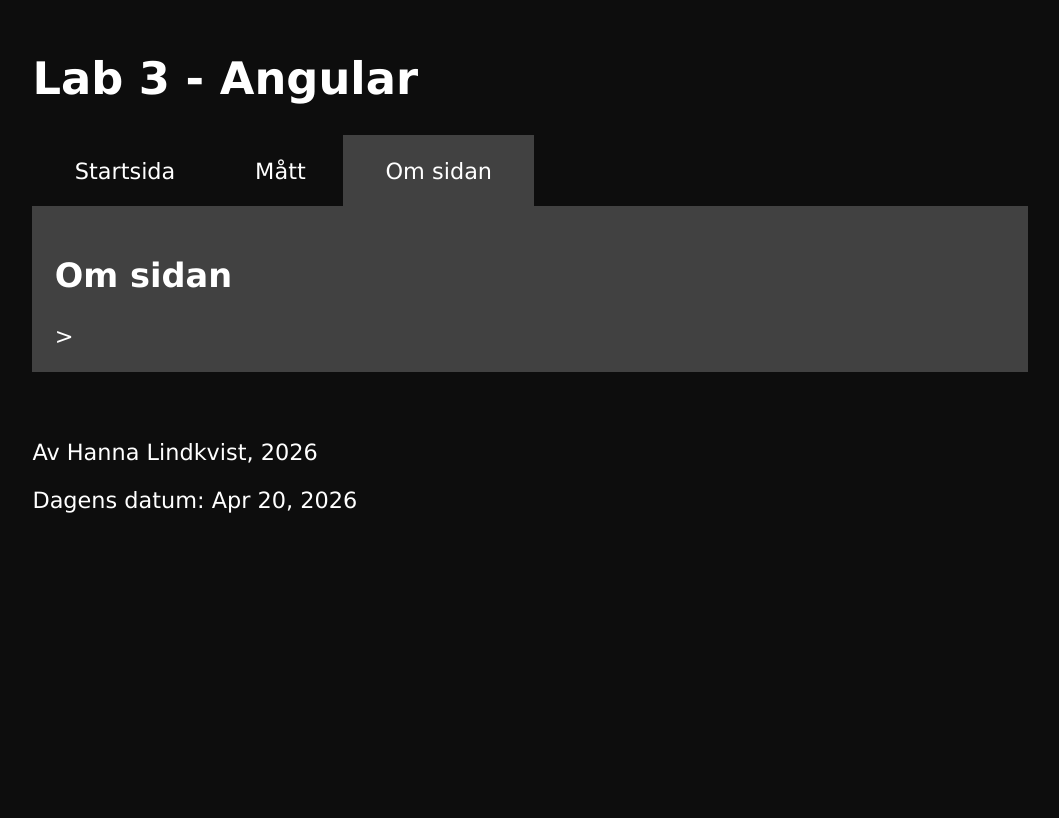
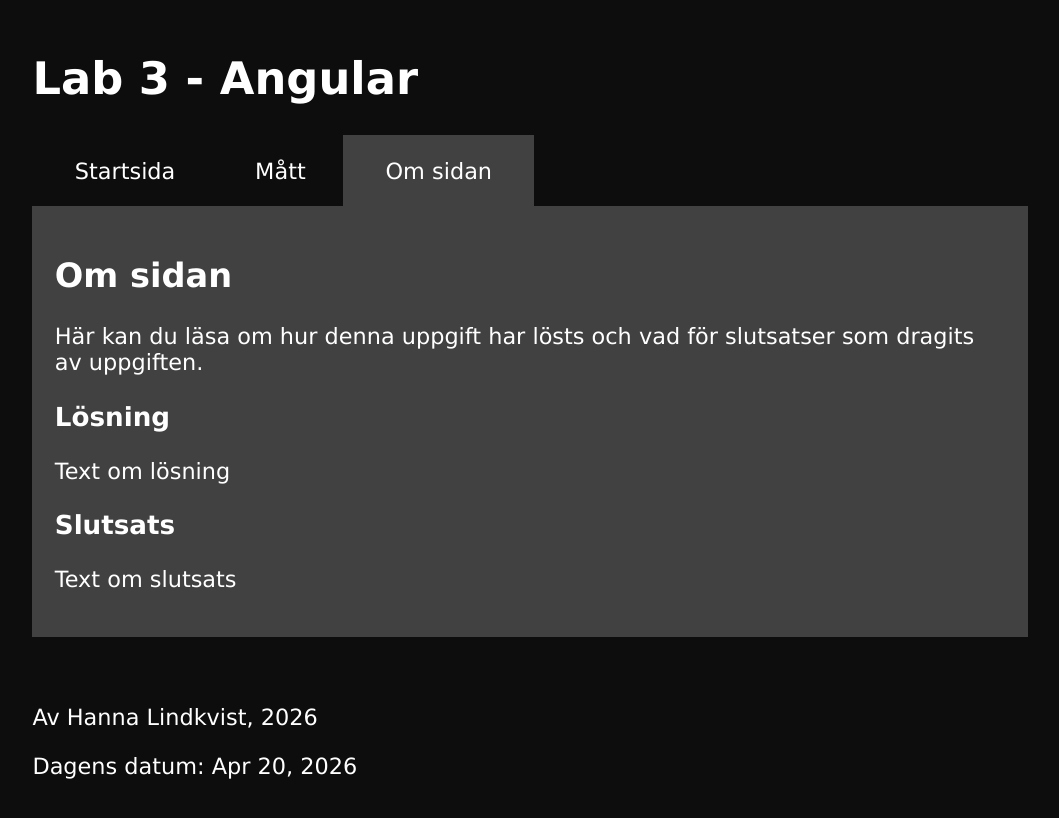
Before and after one commit to Safe-Pizza/DT208G_Lab3, an Angular app: page /about in a window 1280 px wide. Shown: the top 818 px of the page, without its empty margins (110-1169 px from the left). Built offline with nearby package versions, Linux system fonts and the light colour scheme.

Commit message:
lägger till innehåll på about-sidan

```diff
--- a/src/app/pages/about/about.html
+++ b/src/app/pages/about/about.html
@@ -1 +1,6 @@
-<h2>Om sidan</h2>>
+<h2>Om sidan</h2>
+<p>Här kan du läsa om hur denna uppgift har lösts och vad för slutsatser som dragits av uppgiften.</p>
+<h3>Lösning</h3>
+<p>Text om lösning</p>
+<h3>Slutsats</h3>
+<p>Text om slutsats</p>
```
